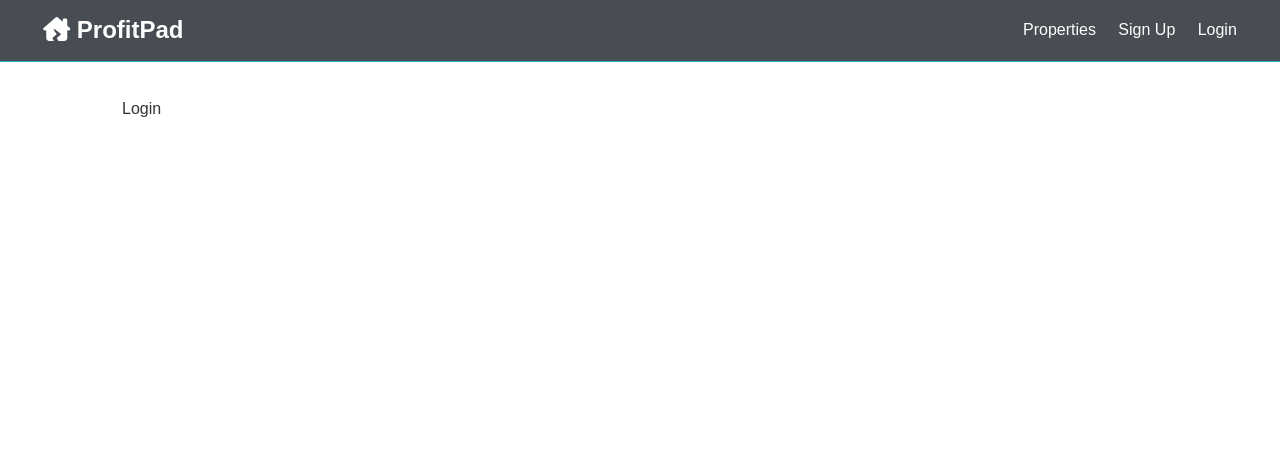
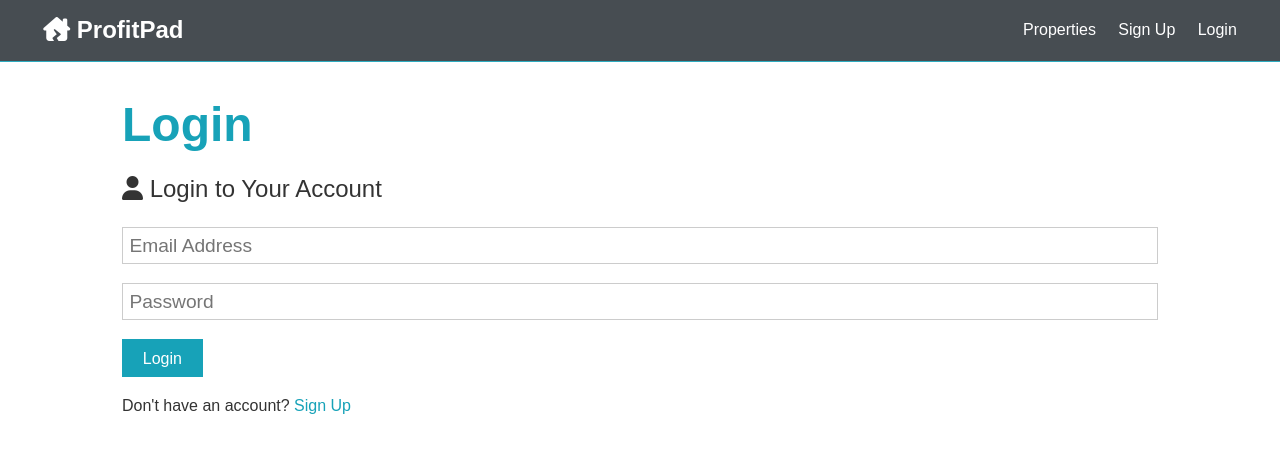
Before and after one commit to tnobler/PofitPad, a React (Create React App) app in the folder my-app/: page /login in a window 1280 px wide. Shown: the top 452 px of the page. Built offline with nearby package versions, Linux system fonts and the light colour scheme.

Commit message:
Build out Login Form.

```diff
--- a/my-app/src/components/auth/Login.js
+++ b/my-app/src/components/auth/Login.js
@@ -1,7 +1,59 @@
-import React from 'react';
+import React, { Fragment, useState } from 'react';
+import { Link } from 'react-router-dom';
 
 const Login = () => {
-  return <div>Login</div>;
+  const [formData, setFormData] = useState({
+    email: '',
+    password: ''
+  });
+
+  const { email, password } = formData;
+
+  const onChange = e =>
+    setFormData({ ...formData, [e.target.name]: e.target.value });
+
+  const onSubmit = async e => {
+    e.preventDefault();
+
+    console.log('SUCCESS');
+  };
+
+  return (
+    <Fragment>
+      <h1 className='large text-primary'>Login</h1>
+      <p className='lead'>
+        <i className='fas fa-user'></i> Login to Your Account
+      </p>
+      <form className='form' onSubmit={e => onSubmit(e)}>
+        <div className='form-group'>
+          <input
+            type='email'
+            placeholder='Email Address'
+            name='email'
+            value={email}
+            onChange={e => onChange(e)}
+            required
+          />
+        </div>
+        <div className='form-group'>
+          <input
+            type='password'
+            placeholder='Password'
+            name='password'
+            value={password}
+            onChange={e => onChange(e)}
+            required
+            minLength='6'
+          />
+        </div>
+
+        <input type='submit' className='btn btn-primary' value='Login' />
+      </form>
+      <p className='my-1'>
+        Don't have an account? <Link to='/signup'>Sign Up</Link>
+      </p>
+    </Fragment>
+  );
 };
 
 export default Login;
--- a/my-app/src/components/auth/Signup.js
+++ b/my-app/src/components/auth/Signup.js
@@ -1,4 +1,5 @@
 import React, { Fragment, useState } from 'react';
+import { Link } from 'react-router-dom';
 
 const Signup = () => {
   const [formData, setFormData] = useState({
@@ -13,12 +14,12 @@ const Signup = () => {
   const onChange = e =>
     setFormData({ ...formData, [e.target.name]: e.target.value });
 
-  const onSubmit = e => {
+  const onSubmit = async e => {
     e.preventDefault();
     if (password !== password2) {
       console.log('Passwords do not match');
     } else {
-      console.log(formData);
+      console.log('SUCCESS');
     }
   };
 
@@ -75,10 +76,10 @@ const Signup = () => {
             minLength='6'
           />
         </div>
-        <input type='submit' className='btn btn-primary' value='Register' />
+        <input type='submit' className='btn btn-primary' value='Sign Up' />
       </form>
       <p className='my-1'>
-        Already have an account? <a href='login.html'>Sign In</a>
+        Already have an account? <Link to='/login'>Login</Link>
       </p>
     </Fragment>
   );
```
